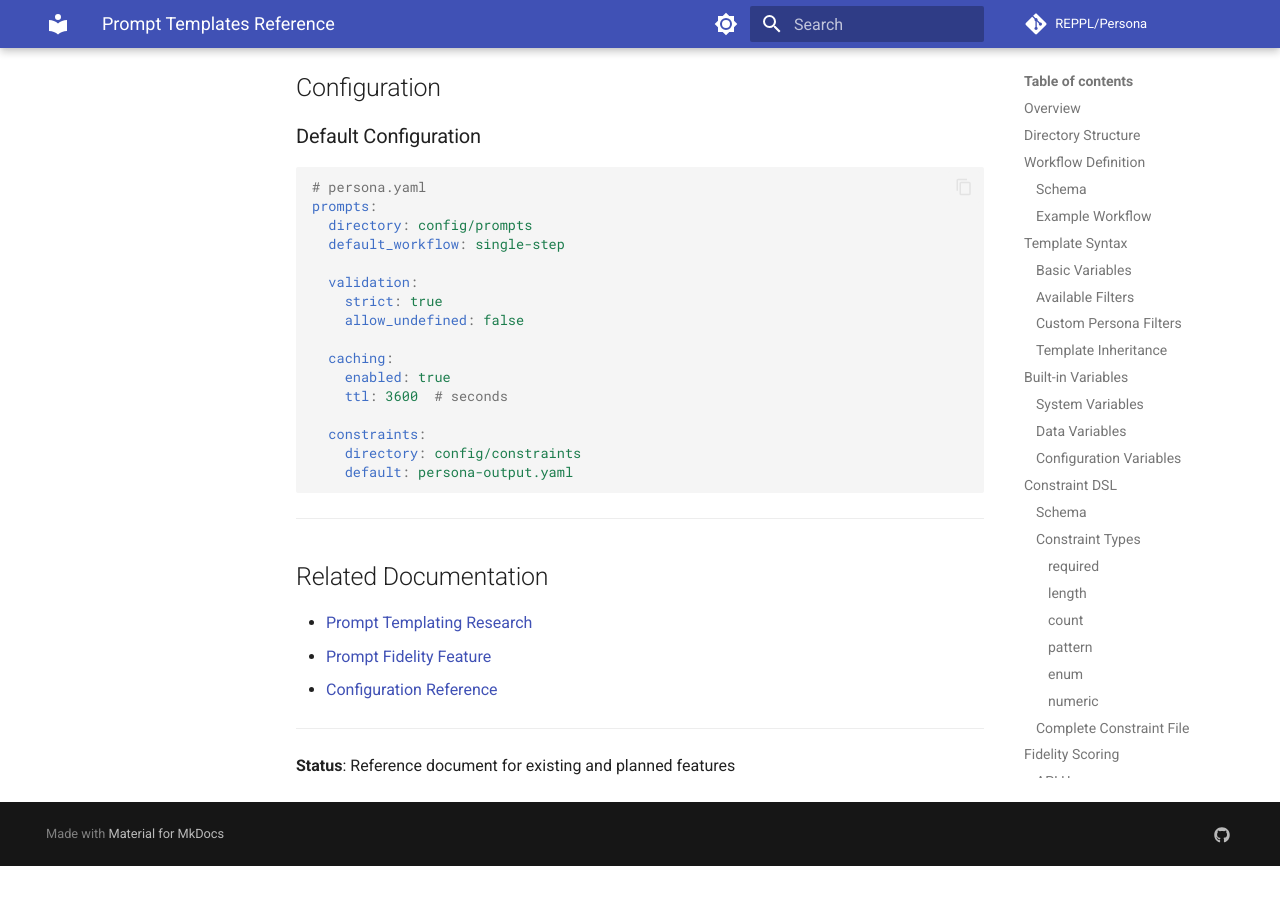
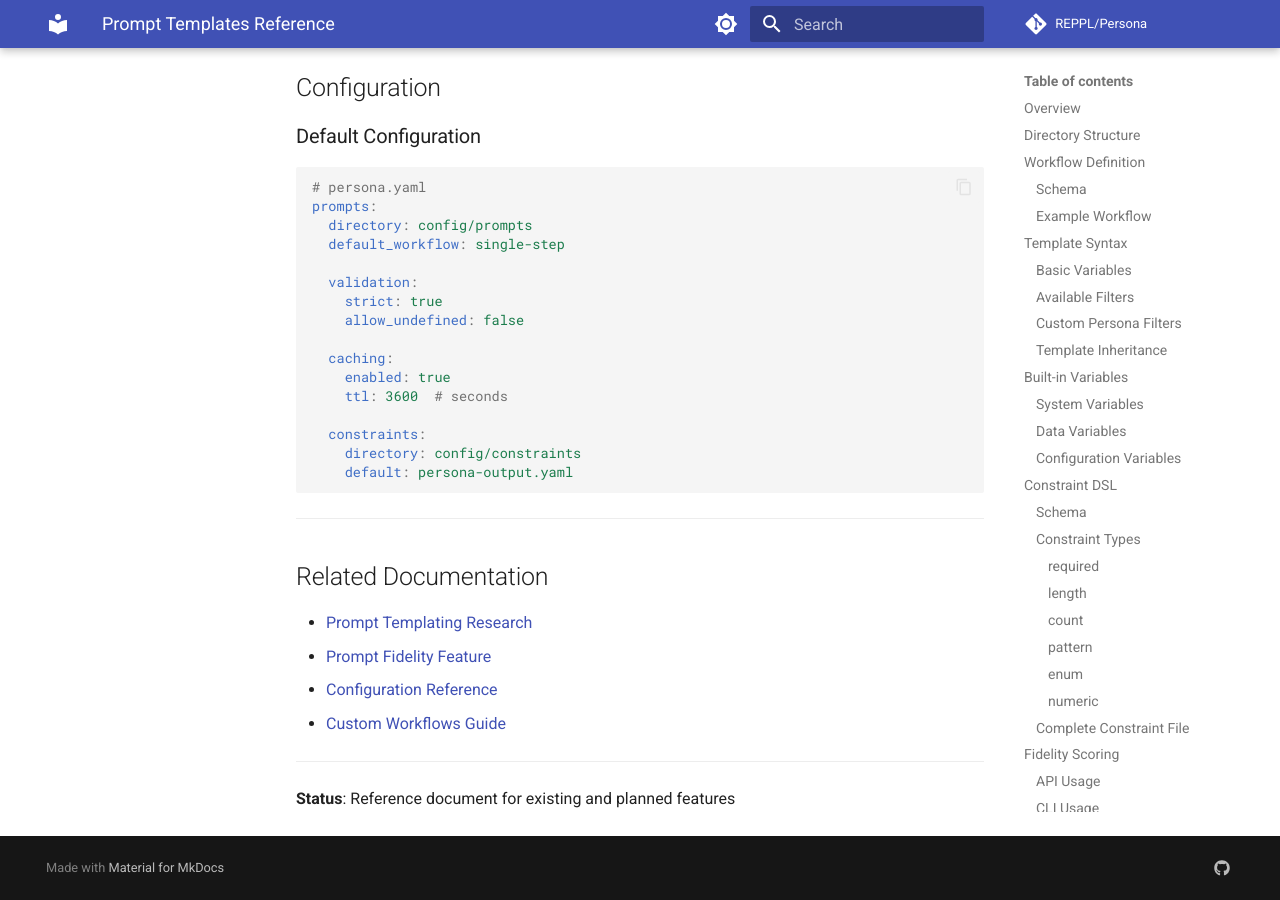
Before and after one commit to REPPL/Persona, an MkDocs documentation site: the page built from docs/reference/prompt-templates.md, in a window 1280 px wide and 900 px high, scrolled down 9853 px. Built offline with MkDocs 1.6.1 and Material for MkDocs 9.7.7, drawn with Linux system fonts in a browser that asks for light colours; comment, search, counter and statistics services are not loaded; before the commit the page ends 10719 px from its top, so only the background shows below that; part of the change alters nothing that is shown.

Commit message:
docs: add custom workflows guide
- Create comprehensive guides/custom-workflows.md
  - Built-in workflow overview (default, research, quick, healthcare)
  - Custom workflow creation (CLI and manual YAML)
  - Multi-step workflow pipelines with step chaining
  - Per-step configuration (provider, model, temperature)
  - Domain-specific examples (healthcare, SaaS, academic)
  - Validation and troubleshooting
- Update guides/README.md with all existing guides
- Restore custom-workflows.md link in prompt-templates.md

🤖 Generated with [Claude Code](https://claude.com/claude-code)

Co-Authored-By: Claude <noreply@anthropic.com>

````diff
--- a/docs/guides/README.md
+++ b/docs/guides/README.md
@@ -6,19 +6,18 @@ Task-oriented guides for accomplishing specific goals with Persona.
 
 | Guide | Description | Type |
 |-------|-------------|------|
+| [API Key Setup](api-key-setup.md) | Configure API keys for LLM providers | Setup |
 | [Choosing a Provider](choosing-provider.md) | Select the right LLM provider for your needs | Decision |
 | [Preparing Data](preparing-data.md) | Clean, structure, and optimise research data | How-to |
+| [Persona Generation](persona-generation.md) | Generate personas from research data | How-to |
+| [Custom Workflows](custom-workflows.md) | Create and manage custom generation workflows | How-to |
+| [Conversation Scripts](conversation-scripts.md) | Generate realistic conversation scripts | How-to |
+| [Privacy Setup](privacy-setup.md) | Configure PII detection and anonymisation | Security |
 | [Design Integration](design-integration.md) | Export personas to Figma, Miro, and presentations | Integration |
+| [SDK Patterns](sdk-patterns.md) | Common patterns for Python SDK usage | Development |
+| [CI/CD Integration](ci-cd-integration.md) | Automate persona generation in pipelines | Advanced |
+| [Error Handling](error-handling.md) | Handle errors and edge cases | Problem-solving |
 | [Troubleshooting](troubleshooting.md) | Diagnose and fix common issues | Problem-solving |
-| [CI/CD Integration](ci-cd-integration.md) | Automate persona generation in pipelines | Advanced |
-
-## Planned Guides
-
-| Guide | Description | Version |
-|-------|-------------|---------|
-| Customising Prompts | Create your own prompt templates | v0.5.0 |
-| Multi-Variation Generation | Test different settings | v0.3.0 |
-| Batch Processing | Process multiple data files | v0.7.0 |
 
 ## Guide Format
 
--- /dev/null
+++ b/docs/guides/custom-workflows.md
@@ -0,0 +1,456 @@
+# Custom Workflows Guide
+
+Create and manage custom workflows for specialised persona generation.
+
+## Overview
+
+Workflows define how Persona generates personas - the steps, templates, models, and settings used. While built-in workflows cover common cases, custom workflows let you:
+
+- Optimise for specific domains (healthcare, education, enterprise)
+- Create multi-step generation pipelines
+- Use different models for different stages
+- Standardise generation across your team
+
+## Built-in Workflows
+
+Persona includes four built-in workflows:
+
+| Workflow | Purpose | Temperature | Max Tokens |
+|----------|---------|-------------|------------|
+| `default` | Standard generation | 0.7 | 4,096 |
+| `research` | Detailed with reasoning | 0.5 | 8,192 |
+| `quick` | Fast, minimal output | 0.8 | 2,048 |
+| `healthcare` | Healthcare domain | 0.6 | 6,144 |
+
+**List available workflows:**
+
+```bash
+persona workflow list
+```
+
+**View workflow details:**
+
+```bash
+persona workflow show default
+persona workflow show research --json
+```
+
+---
+
+## Using Workflows
+
+### In Generation Commands
+
+```bash
+# Use default workflow
+persona generate --from data.csv
+
+# Use specific workflow
+persona generate --from data.csv --workflow research
+
+# Use custom workflow
+persona generate --from data.csv --workflow my-custom-workflow
+```
+
+### In Configuration
+
+```yaml
+# persona.yaml
+defaults:
+  workflow: research
+```
+
+---
+
+## Creating Custom Workflows
+
+### Quick Creation
+
+Create a workflow from the command line:
+
+```bash
+persona workflow create my-workflow \
+  --name "My Custom Workflow" \
+  --description "Tailored for product research" \
+  --provider anthropic \
+  --tags "product,research"
+```
+
+This creates `~/.persona/workflows/my-workflow.yaml`.
+
+### Manual Creation
+
+Create a YAML file directly for more control:
+
+```yaml
+# ~/.persona/workflows/enterprise-personas.yaml
+id: enterprise-personas
+name: Enterprise Persona Generation
+description: B2B enterprise customer personas with buying committee roles
+author: Your Team
+version: "1.0.0"
+tags:
+  - enterprise
+  - b2b
+  - sales
+
+# Default settings (can be overridden per-step)
+provider: anthropic
+model: claude-sonnet-4-20250514
+temperature: 0.6
+max_tokens: 6144
+
+# Generation steps
+steps:
+  - name: generate
+    template: builtin/default
+    output: personas
+
+# Default variables available to templates
+variables:
+  complexity: complex
+  detail_level: detailed
+  include_reasoning: true
+```
+
+---
+
+## Workflow Locations
+
+Workflows are loaded from three locations (in priority order):
+
+| Location | Scope | Path |
+|----------|-------|------|
+| Project | Current project only | `.persona/workflows/` |
+| User | All your projects | `~/.persona/workflows/` |
+| Built-in | Everyone | Bundled with Persona |
+
+**Create project-level workflow:**
+
+```bash
+persona workflow create team-standard \
+  --name "Team Standard" \
+  --project
+```
+
+This saves to `.persona/workflows/team-standard.yaml` for version control with your project.
+
+---
+
+## Multi-Step Workflows
+
+Chain multiple generation steps for complex pipelines.
+
+### Example: Extract-Consolidate-Validate
+
+```yaml
+# ~/.persona/workflows/research-grade.yaml
+id: research-grade
+name: Research-Grade Pipeline
+description: Three-step research methodology
+version: "1.0.0"
+tags:
+  - research
+  - academic
+
+provider: anthropic
+temperature: 0.5
+max_tokens: 8192
+
+steps:
+  # Step 1: Extract themes from data
+  - name: extract
+    template: builtin/extract-themes
+    model: claude-sonnet-4-20250514
+    output: themes
+
+  # Step 2: Synthesise themes into draft personas
+  - name: synthesise
+    template: builtin/default
+    model: claude-opus-4-20250514
+    input: themes  # Uses output from 'extract' step
+    output: draft_personas
+
+  # Step 3: Validate and refine
+  - name: validate
+    template: builtin/validate
+    model: claude-sonnet-4-20250514
+    input: draft_personas
+    output: personas
+
+variables:
+  complexity: complex
+  detail_level: detailed
+  include_reasoning: true
+```
+
+### Step Chaining Rules
+
+1. **First step** cannot have an `input` field
+2. **Subsequent steps** reference previous `output` names via `input`
+3. **Output names** must be unique within the workflow
+4. **Final step** output is the workflow result
+
+---
+
+## Per-Step Configuration
+
+Override defaults for specific steps:
+
+```yaml
+steps:
+  - name: initial-analysis
+    template: builtin/default
+    provider: openai           # Override provider
+    model: gpt-4o              # Override model
+    temperature: 0.3           # Lower temperature for analysis
+    max_tokens: 4096
+    output: analysis
+    variables:                 # Step-specific variables
+      focus: "pain points"
+
+  - name: persona-synthesis
+    template: builtin/default
+    provider: anthropic        # Different provider
+    model: claude-opus-4-20250514
+    temperature: 0.7           # Higher for creativity
+    max_tokens: 8192
+    input: analysis
+    output: personas
+```
+
+---
+
+## Domain-Specific Examples
+
+### Healthcare Workflow
+
+```yaml
+id: patient-journey
+name: Patient Journey Personas
+description: Healthcare personas with HIPAA considerations
+tags:
+  - healthcare
+  - patient-experience
+
+provider: anthropic
+model: claude-sonnet-4-20250514
+temperature: 0.5
+max_tokens: 6144
+
+steps:
+  - name: generate
+    template: builtin/healthcare
+    output: personas
+
+variables:
+  complexity: complex
+  detail_level: detailed
+  include_reasoning: true
+  focus_areas:
+    - treatment_journey
+    - care_coordination
+    - health_literacy
+```
+
+### SaaS Product Workflow
+
+```yaml
+id: saas-users
+name: SaaS User Personas
+description: B2B SaaS user personas with role-based segmentation
+tags:
+  - saas
+  - b2b
+  - product
+
+provider: anthropic
+temperature: 0.7
+max_tokens: 4096
+
+steps:
+  - name: generate
+    template: builtin/default
+    output: personas
+
+variables:
+  complexity: moderate
+  detail_level: standard
+  include_reasoning: false
+  segments:
+    - admin
+    - power_user
+    - casual_user
+```
+
+### Academic Research Workflow
+
+```yaml
+id: academic-study
+name: Academic Research Personas
+description: Research-grade personas with full provenance
+tags:
+  - academic
+  - research
+
+provider: anthropic
+model: claude-opus-4-20250514
+temperature: 0.4
+max_tokens: 12288
+
+steps:
+  - name: generate
+    template: builtin/default
+    output: personas
+
+variables:
+  complexity: complex
+  detail_level: detailed
+  include_reasoning: true
+  citation_style: apa
+  evidence_threshold: high
+```
+
+---
+
+## Validation
+
+Always validate workflows before use:
+
+```bash
+persona workflow validate my-workflow
+```
+
+**Common validation errors:**
+
+| Error | Cause | Fix |
+|-------|-------|-----|
+| Unknown input reference | Step references non-existent output | Check `input` matches previous `output` |
+| Invalid template | Template not found | Use `builtin/` prefix or create custom template |
+| Invalid ID format | ID contains invalid characters | Use letters, numbers, dots, underscores, hyphens |
+
+---
+
+## Managing Workflows
+
+### List All Workflows
+
+```bash
+# All workflows
+persona workflow list
+
+# Filter by source
+persona workflow list --source user
+persona workflow list --source project
+
+# Filter by tag
+persona workflow list --tag healthcare
+```
+
+### Remove a Workflow
+
+```bash
+persona workflow remove my-workflow
+
+# Skip confirmation
+persona workflow remove my-workflow --force
+```
+
+**Note:** Built-in workflows cannot be removed.
+
+---
+
+## Best Practices
+
+### 1. Start with Built-in, Then Customise
+
+```bash
+# See what the research workflow does
+persona workflow show research
+
+# Create your own based on it
+persona workflow create my-research \
+  --name "My Research Workflow" \
+  --template builtin/default
+```
+
+### 2. Use Project-Level for Team Standards
+
+```bash
+# Create in project directory for version control
+persona workflow create team-standard \
+  --name "Team Standard" \
+  --project
+```
+
+Commit `.persona/workflows/` to share with your team.
+
+### 3. Tag for Organisation
+
+```yaml
+tags:
+  - healthcare
+  - patient-experience
+  - v2
+```
+
+Then filter: `persona workflow list --tag healthcare`
+
+### 4. Version Your Workflows
+
+```yaml
+id: enterprise-v2
+version: "2.0.0"
+```
+
+Keep old versions for reproducibility.
+
+### 5. Document with Descriptions
+
+```yaml
+description: |
+  Enterprise B2B personas optimised for sales enablement.
+  Includes buying committee roles and decision criteria.
+  Updated for 2025 market research methodology.
+```
+
+---
+
+## Troubleshooting
+
+### Workflow Not Found
+
+```
+Error: Workflow 'my-workflow' not found.
+```
+
+**Check:**
+1. Workflow exists: `persona workflow list`
+2. Correct location: `~/.persona/workflows/` or `.persona/workflows/`
+3. Valid YAML syntax: `persona workflow validate my-workflow`
+
+### Step Chain Error
+
+```
+Error: Step 'synthesise' references unknown input 'theme'.
+Available outputs: {'themes'}
+```
+
+**Fix:** Correct the `input` field to match the exact `output` name from the previous step.
+
+### Template Not Found
+
+```
+Error: Template 'custom/my-template' not found.
+```
+
+**Fix:** Use `builtin/default` or create the custom template in your prompts directory.
+
+---
+
+## Related Documentation
+
+- [Configuration Reference](../reference/configuration-reference.md)
+- [Prompt Templates Reference](../reference/prompt-templates.md)
+- [CLI Reference](../reference/cli-reference.md)
+- [Persona Generation Guide](persona-generation.md)
--- a/docs/reference/prompt-templates.md
+++ b/docs/reference/prompt-templates.md
@@ -487,6 +487,7 @@ prompts:
 - [Prompt Templating Research](../development/research/R-007-prompt-templating.md)
 - [Prompt Fidelity Feature](../development/roadmap/features/planned/F-122-prompt-fidelity-scoring.md)
 - [Configuration Reference](configuration-reference.md)
+- [Custom Workflows Guide](../guides/custom-workflows.md)
 
 ---
 
````
